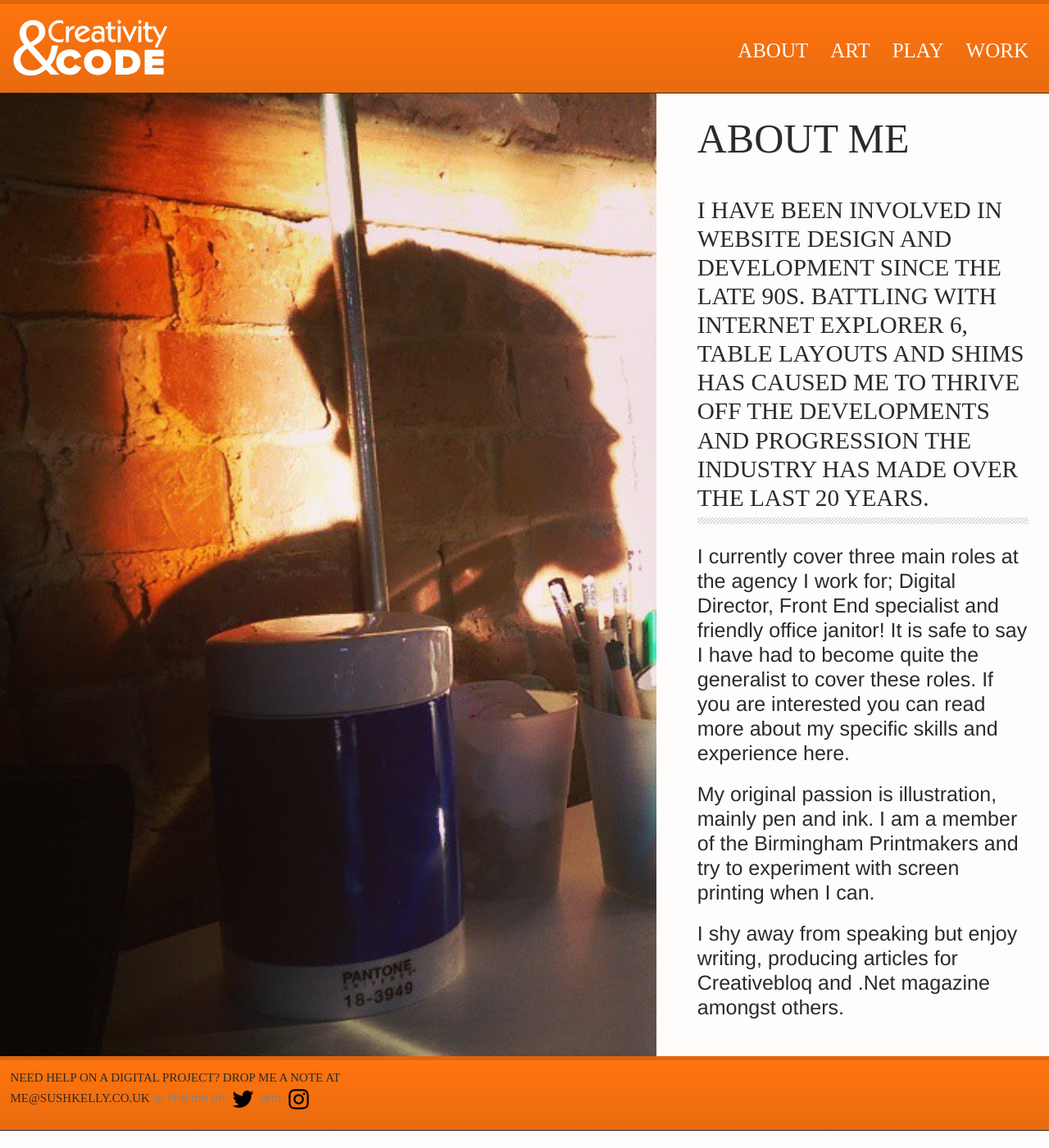
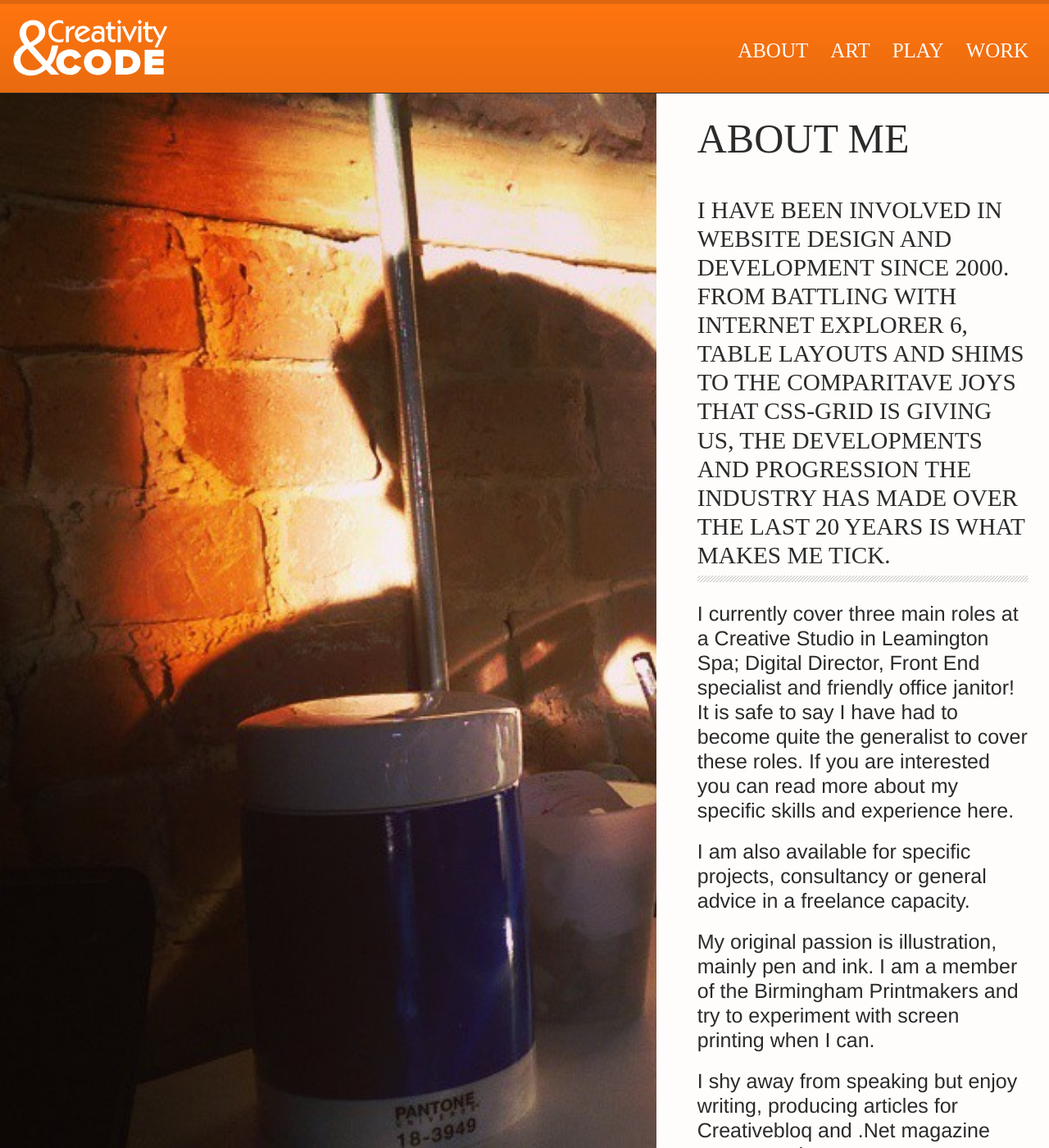
Before and after one commit to maxray/maxray.github.io, a Jekyll site: the page built from about.html, in a window 1280 px wide and 1400 px high. Shown: the whole window at 82% size. Built offline with Jekyll 4.4.1, drawn with Linux system fonts in a browser that asks for light colours.

Commit message:
about page

```diff
--- a/about.html
+++ b/about.html
@@ -11,8 +11,9 @@ layout: page
     <div>
     	<h1>About Me</h1>
 
-		<h3>I have been involved in website design and development since the late 90s. Battling with Internet Explorer 6, table layouts and shims has caused me to thrive off the developments and progression the industry has made over the last 20 years.</h3>
-		<p>I currently cover three main roles at the agency I work for; Digital Director, Front End specialist and friendly office janitor! It is safe to say I have had to become quite the generalist to cover these roles. If you are interested you can read more about my specific skills and experience <a href="/cv/">here</a>.</p>
+		<h3>I have been involved in website design and development since 2000. From battling with Internet Explorer 6, table layouts and shims to the comparitave joys that css-grid is giving us, the developments and progression the industry has made over the last 20 years is what makes me tick.</h3>
+		<p>I currently cover three main roles at a Creative Studio in Leamington Spa; Digital Director, Front End specialist and friendly office janitor! It is safe to say I have had to become quite the generalist to cover these roles. If you are interested you can read more about my specific skills and experience <a href="/cv/">here</a>.</p>
+		<p>I am also available for specific projects, consultancy or general advice in a freelance capacity.</p>
 		<p>My original passion is illustration, mainly pen and ink. I am a member of the Birmingham Printmakers and try to experiment with screen printing when I can.</p>
 		<p>I shy away from speaking but enjoy writing, producing articles for Creativebloq and .Net magazine amongst others.</p>
 	</div>
```
